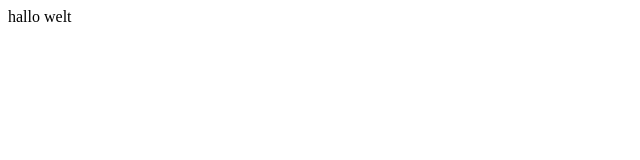
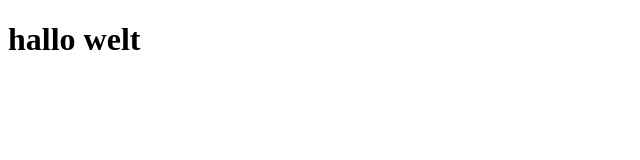
Before and after one commit to mxoyo/mxoyo.github.io, a plain HTML site: page index.html in a window 1280 px wide. Shown: the whole page, without its empty margins (0-640 px from the left). Drawn offline with Linux system fonts and the light colour scheme.

Commit message:
Update index.html

```diff
--- a/index.html
+++ b/index.html
@@ -3,6 +3,6 @@
   <head>
   </head>
   <body>
-    hallo welt
+    <h1>hallo welt</h1>
   </body>
 </html>
```
